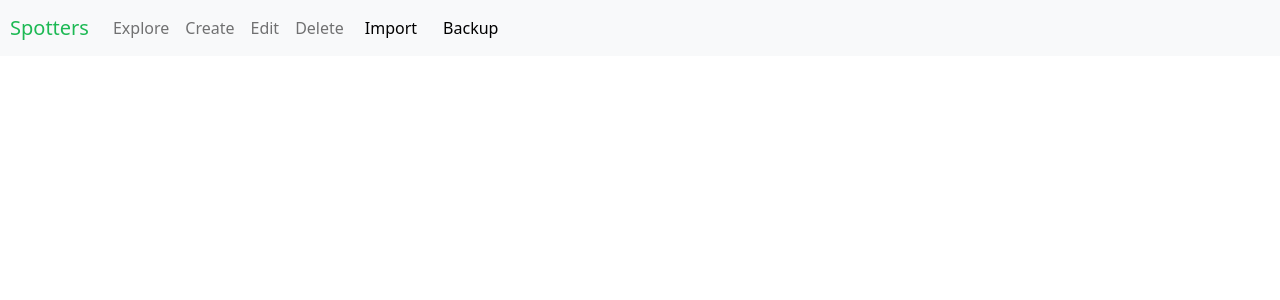
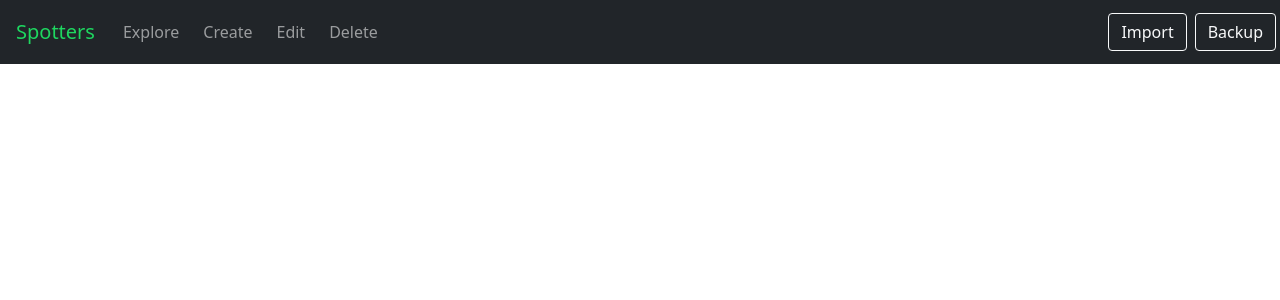
Before and after one commit to marcobaez21/Spotters, a React (Create React App) app in the folder spotters/client/: page / in a window 1280 px wide. Shown: the top 300 px of the page. Built offline with nearby package versions, Linux system fonts and the light colour scheme.

Commit message:
Improved Navbar

```diff
--- a/spotters/client/package.json
+++ b/spotters/client/package.json
@@ -8,7 +8,9 @@
     "@testing-library/user-event": "^12.8.3",
     "axios": "^0.22.0",
     "bootstrap": "^5.1.2",
+    "node-sass": "^6.0.1",
     "react": "^17.0.2",
+    "react-bootstrap": "^2.0.0",
     "react-dom": "^17.0.2",
     "react-router-dom": "^5.3.0",
     "react-scripts": "4.0.3",
--- a/spotters/client/src/components/navbar.js
+++ b/spotters/client/src/components/navbar.js
@@ -2,6 +2,7 @@ import React, { Component } from 'react';
 import "bootstrap/dist/css/bootstrap.css";
 import axios from 'axios';
 import { NavLink } from "react-router-dom";
+import "./styles.css";
 
 export default class Navbar extends Component {
     constructor(props) {
@@ -28,8 +29,8 @@ export default class Navbar extends Component {
     render() {
         return (
             <div>
-                <nav className="navbar navbar-expand-lg navbar-light bg-light">
-                    <NavLink className="navbar-brand" to="/" style={{ marginLeft: 10, color: "#1DB954" }}>
+                <nav className="navbar navbar-expand-lg navbar-dark bg-dark justify-content-between">
+                    <NavLink id="navBrand" className="navbar-brand ms-3" to="/">
                         Spotters
                     </NavLink>
                     <button
@@ -44,35 +45,37 @@ export default class Navbar extends Component {
                         <span className="navbar-toggler-icon"></span>
                     </button>
 
-                    <div className="collapse navbar-collapse" id="navbarSupportedContent">
-                        <ul class="nav navbar-nav">
-                            <li className="nav-item">
+                    <div className="collapse navbar-collapse d-inline-flex justify-content-between" id="navbarSupportedContent">
+                        <ul class="navbar-nav">
+                            <li className="nav-item p-1">
                                 <NavLink className="nav-link" to="/explore">
                                     Explore
                                 </NavLink>
                             </li>
-                            <li className="nav-item">
+                            <li className="nav-item p-1">
                                 <NavLink className="nav-link" to="/create">
                                     Create
                                 </NavLink>
                             </li>
-                            <li className="nav-item">
+                            <li className="nav-item p-1">
                                 <NavLink className="nav-link" to="/edit">
                                     Edit
                                 </NavLink>
                             </li>
-                            <li className="nav-item">
+                            <li className="nav-item p-1">
                                 <NavLink className="nav-link" to="/delete">
                                     Delete
                                 </NavLink>
                             </li>
                         </ul>
-                        <form class="form-inline" onSubmit={this.onImport}>
-                            <button class="btn btn-light" type="submit">Import</button>
-                        </form>
-                        <form class="form-inline" onSubmit={this.onBackup}>
-                            <button class="btn btn-light" type="submit">Backup</button>
-                        </form>
+                        <ul class="navbar-nav">
+                            <form class="form-inline p-1" onSubmit={this.onImport}>
+                                <button class="btn btn-dark btn-outline-light" type="submit">Import</button>
+                            </form>
+                            <form class="form-inline p-1" onSubmit={this.onBackup}>
+                                <button class="btn btn-dark btn-outline-light" type="submit">Backup</button>
+                            </form>
+                        </ul>
                     </div>
                 </nav>
             </div >
--- /dev/null
+++ b/spotters/client/src/components/styles.css
@@ -0,0 +1,3 @@
+#navBrand {
+    color: rgb(30, 215, 96);
+}
```
Also changed, not shown: 1 other file (tests, documents, lock files or other folders).
